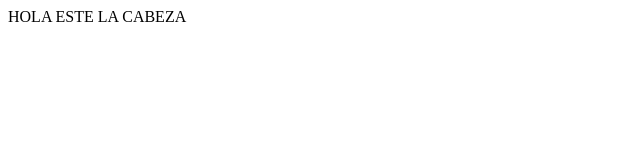
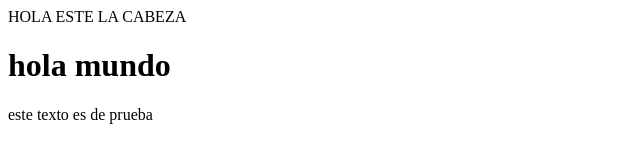
Before and after one commit to jsebasrojas29/repositorioPruebas, a plain HTML site: page index.html in a window 1280 px wide. Shown: the whole page, without its empty margins (0-640 px from the left). Drawn offline with Linux system fonts and the light colour scheme.

Commit message:
esta verison mas actualizada

```diff
--- a/index.html
+++ b/index.html
@@ -2,4 +2,11 @@
     <head>
         HOLA ESTE LA CABEZA
     </head>
+
+    <body>
+        <div>
+            <h1>hola mundo </h1>
+            <p>este texto es de prueba</p>
+        </div>
+    </body>
 </html>
```
